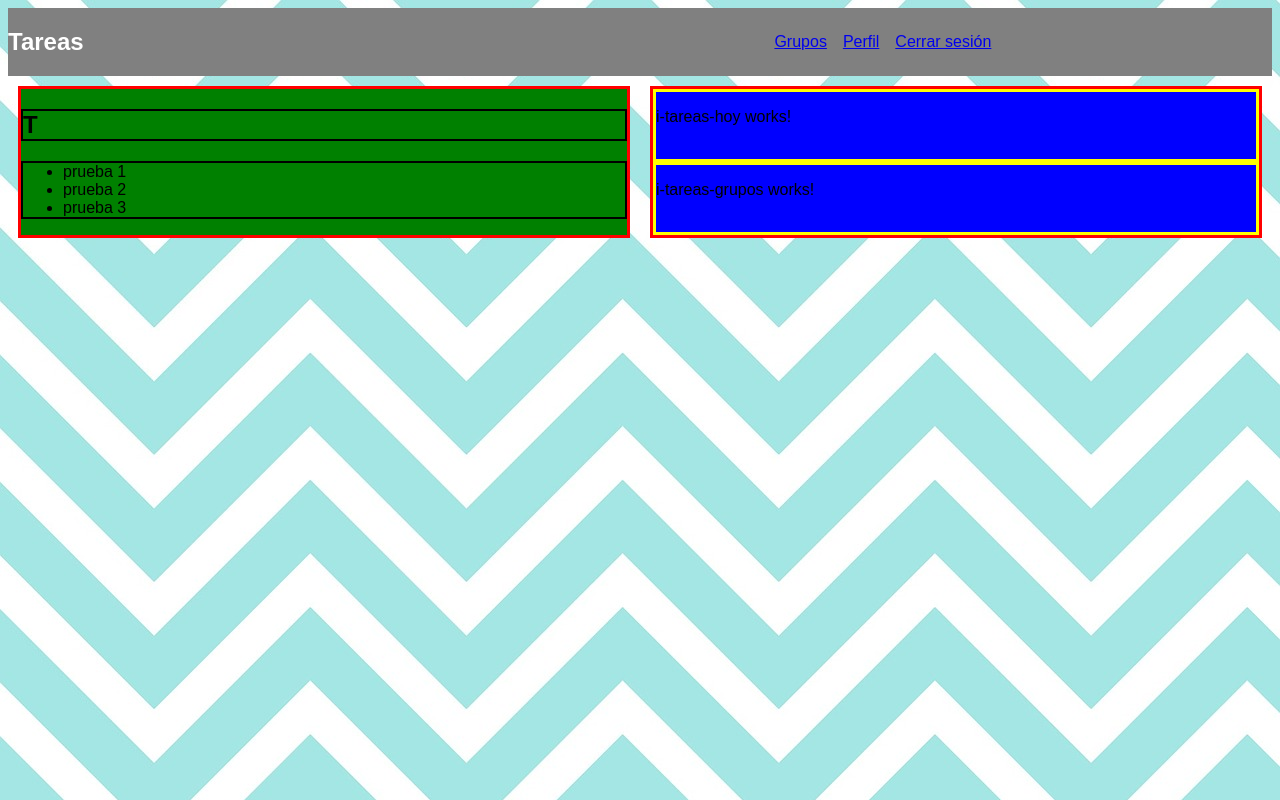
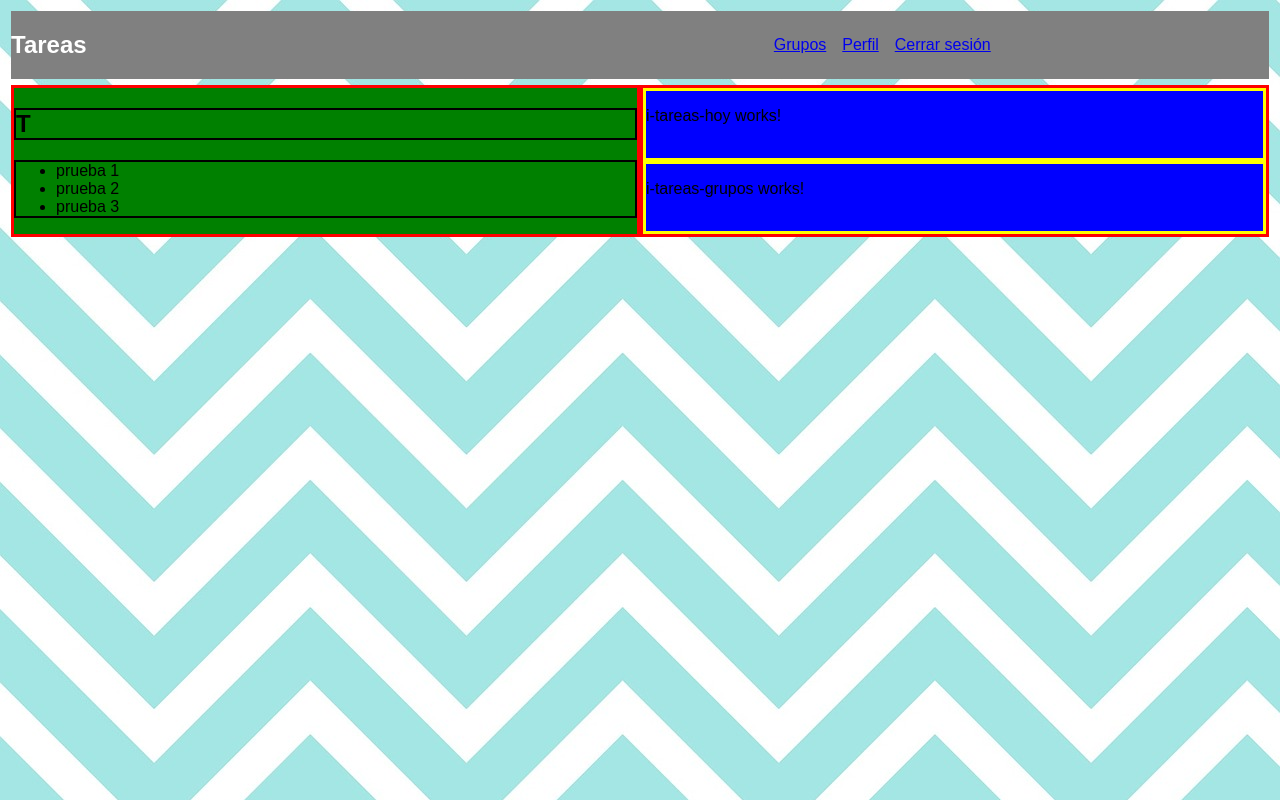
Before and after one commit to mpaulaacosta/nextu-angular2-ejercicio-componentes-y-directivas, an Angular app in the folder tareas/: page / in a window 1280 px wide. Built offline with nearby package versions, Linux system fonts and the light colour scheme.

Commit message:
Márgenes del contenedor principal

```diff
--- a/tareas/src/app/app.component.css
+++ b/tareas/src/app/app.component.css
@@ -5,4 +5,5 @@
 
 .contenedor-principal >* {
   width: 100%;
+  margin: 3px;
 }
--- a/tareas/src/styles.css
+++ b/tareas/src/styles.css
@@ -23,7 +23,6 @@ t-root {
   background-color: blue;
   border: 3px solid red;
   flex: 50%; /* en realidad no me funciona el porcentaje pero si no pongo esta línea flex no utiliza todo el ancho*/
-  margin: 10px;
   display: flex;
   flex-flow: row wrap;
 }
```
